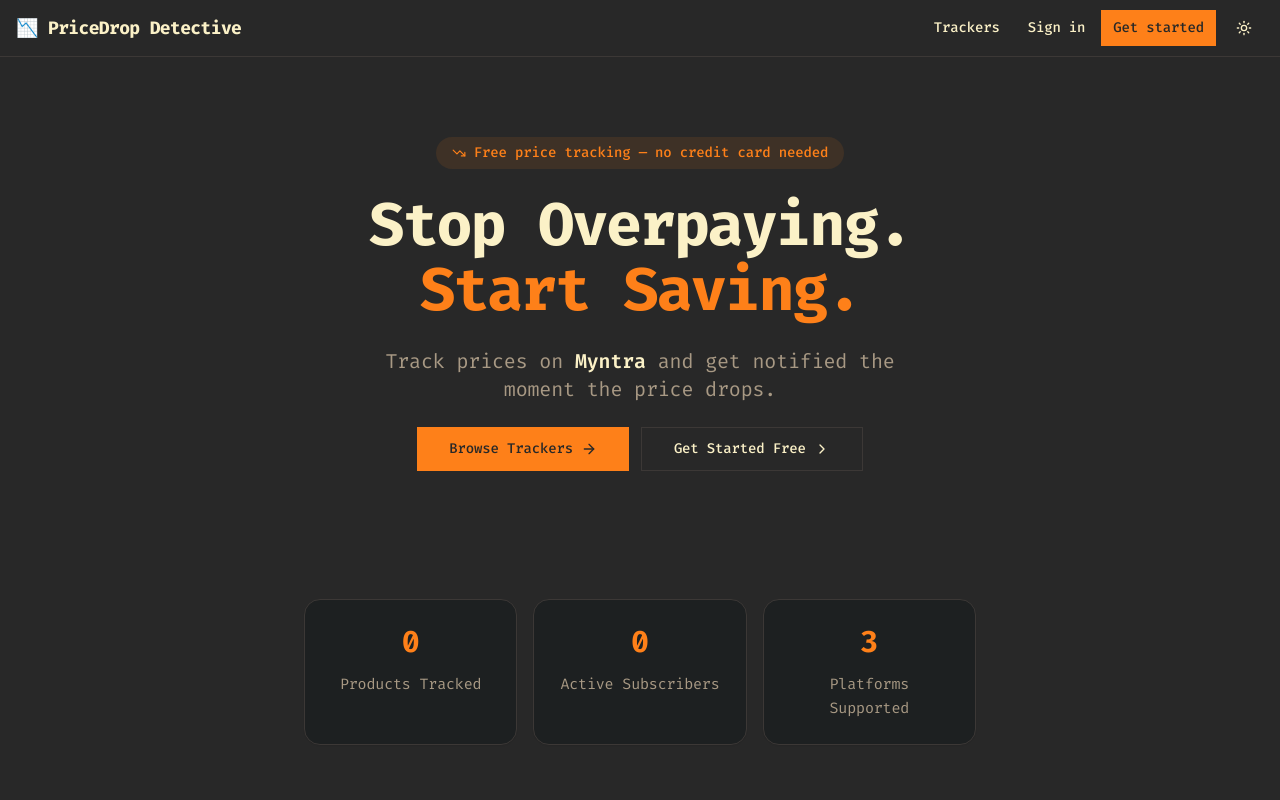
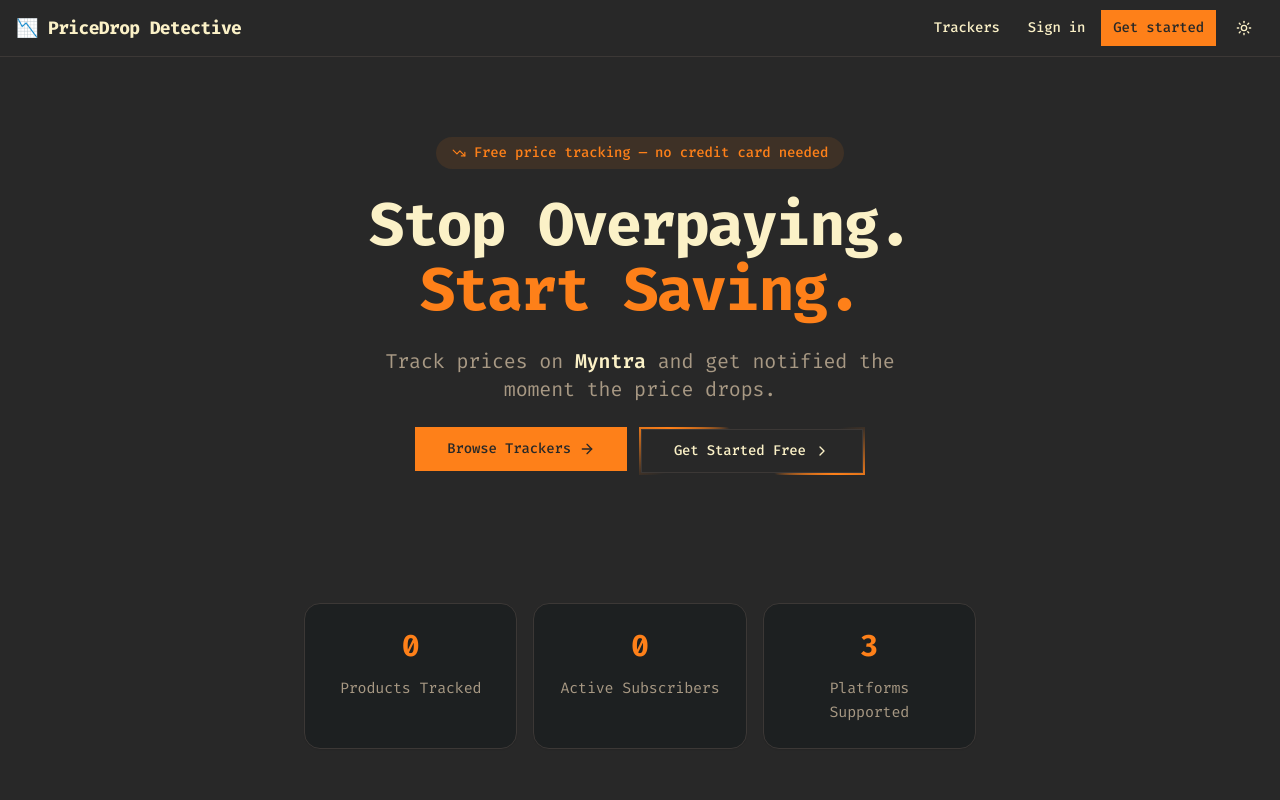
Before and after one commit to mohanvaddi/pricedrop-detective, a React (Vite) app in the folder web/: page / in a window 1280 px wide. Shown: the top 800 px of the page. Built offline with nearby package versions, Linux system fonts and the light colour scheme; no server answers.

Commit message:
fix: 🐛 added button csv animation

```diff
--- a/web/src/index.css
+++ b/web/src/index.css
@@ -190,3 +190,41 @@
     cursor: pointer;
   }
 }
+
+/* ── Dr Strange rotating ring around "Get Started" button ── */
+@keyframes strange-rotate {
+  from { --strange-angle: 0deg; }
+  to   { --strange-angle: 360deg; }
+}
+
+@property --strange-angle {
+  syntax: '<angle>';
+  inherits: false;
+  initial-value: 0deg;
+}
+
+.strange-ring {
+  position: relative;
+  display: inline-block;
+  padding: 2px;
+  background: conic-gradient(
+    from var(--strange-angle),
+    transparent 0deg,
+    transparent 60deg,
+    var(--primary) 90deg,
+    transparent 120deg,
+    transparent 180deg,
+    transparent 240deg,
+    var(--primary) 270deg,
+    transparent 300deg,
+    transparent 360deg
+  );
+  animation: strange-rotate 2.8s linear infinite;
+}
+
+.strange-ring > * {
+  /* isolate the button so it sits above the gradient bg */
+  position: relative;
+  display: block;
+  background: var(--background);
+}
--- a/web/src/pages/Home.tsx
+++ b/web/src/pages/Home.tsx
@@ -92,11 +92,13 @@
               </Button>
             </Link>
           ) : (
-            <Link to="/register">
-              <Button size="lg" variant="outline" className="gap-2 px-8">
-                Get Started Free <ChevronRight size={16} />
-              </Button>
-            </Link>
+            <div className="strange-ring">
+              <Link to="/register">
+                <Button size="lg" variant="outline" className="gap-2 px-8">
+                  Get Started Free <ChevronRight size={16} />
+                </Button>
+              </Link>
+            </div>
           )}
         </div>
       </section>
```
